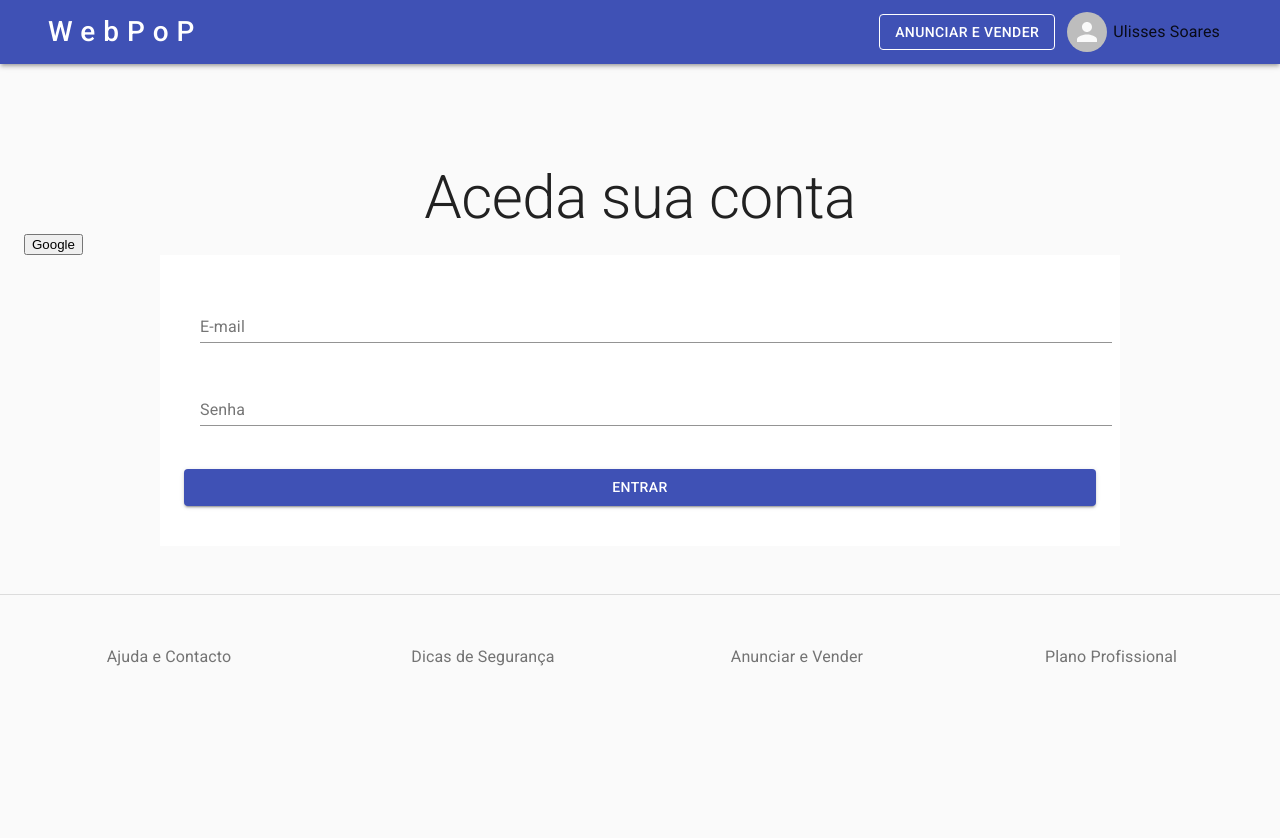
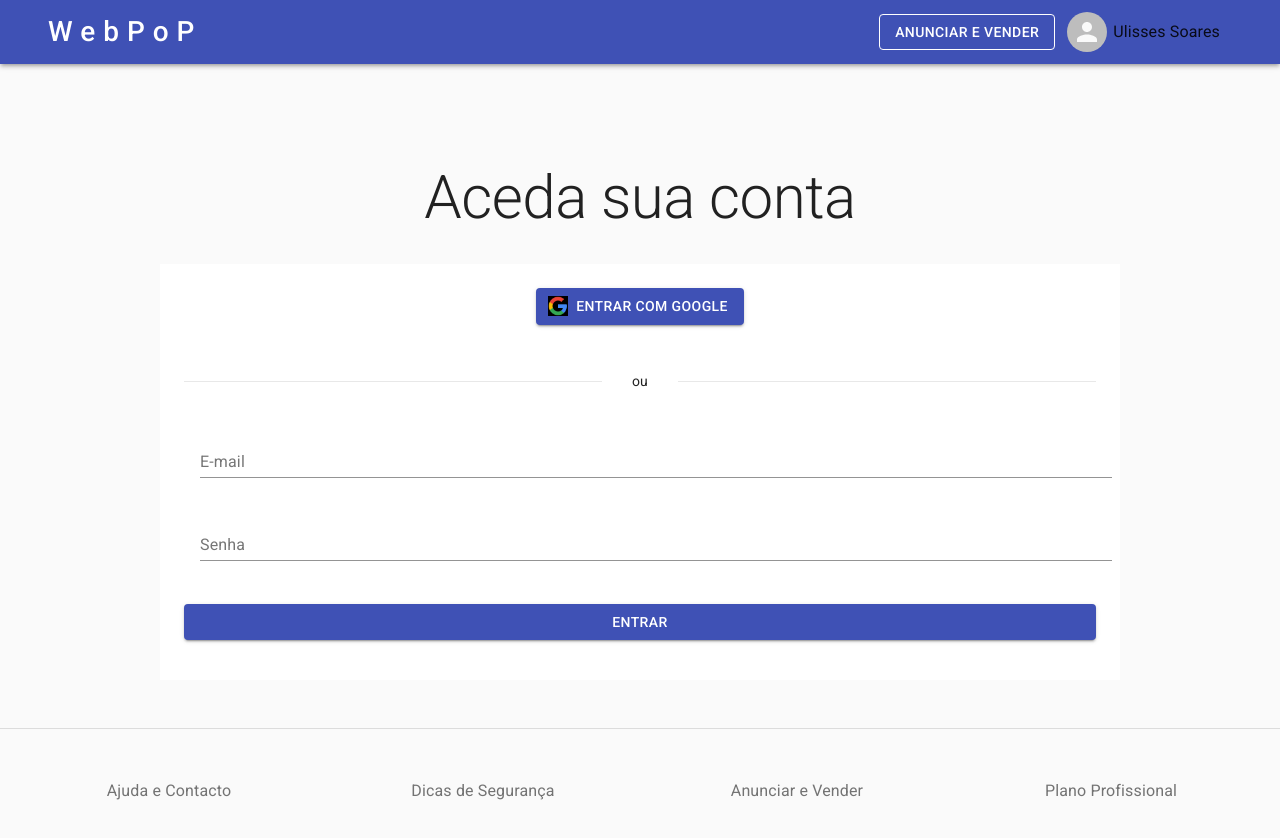
Before and after one commit to ulissessoaresmoreira/webpop, a Next.js app: page /auth/signin in a window 1280 px wide. Shown: the top 838 px of the page. Before the commit the page ends 800 px from the top, so only its background shows below. Built offline with nearby package versions, Linux system fonts and the light colour scheme; no server answers.

Commit message:
login google now working

```diff
--- a/pages/_app.js
+++ b/pages/_app.js
@@ -9,13 +9,13 @@
 
 
 
-export default function MyApp(props) {
-  const { Component, pageProps } = props
+//export default function App(props) {
+//  const { Component, pageProps } = props
 
-//export default function MyApp ({
-//  Component,
-//  pageProps: {session, ...pageProps},
-//}) {
+export default function App ({
+  Component,
+  pageProps: {session, ...pageProps},
+}) {
 
   return (
     <React.Fragment>
@@ -23,7 +23,7 @@
 
         <meta name="viewport" content="initial-scale=1, width=device-width" />
       </Head>
-      <SessionProvider session={pageProps.session}>
+      <SessionProvider session={session}>
         <ThemeProvider theme={theme}>
           <ToastyProvider>
             <CssBaseline />
@@ -35,7 +35,7 @@
   );
 }
 
-MyApp.propTypes = {
+App.propTypes = {
   Component: PropTypes.elementType.isRequired,
   emotionCache: PropTypes.object,
   pageProps: PropTypes.object.isRequired,
--- a/pages/api/auth/[...nextauth].js
+++ b/pages/api/auth/[...nextauth].js
@@ -8,7 +8,7 @@
 
 export default NextAuth({
 
-        getProviders: [
+        providers: [
             GoogleProvider({
                 clientId: process.env.GOOGLE_CLIENT_ID,
                 clientSecret: process.env.GOOGLE_CLIENT_SECRET
--- a/pages/auth/signin/index.js
+++ b/pages/auth/signin/index.js
@@ -1,4 +1,5 @@
 import {Formik} from 'formik'
+import Image from 'next/image'
 import axios from 'axios'
 import {useRouter} from 'next/router'
 import { useSession, signIn } from "next-auth/react"
@@ -31,8 +32,10 @@
     const {setToasty} = useToasty()
     const { data: getSession } = useSession()
 
+    console.log(getSession)
 
-    console.log(getSession)
+    const handleGoogleLogin = () => {
+        signIn('google',{callbackUrl: 'http://localhost:3000/user/dashboard'})}
 
         const handleFormSubmit = async values => {
             signIn('credentials',{
@@ -41,8 +44,6 @@
                 callbackUrl: 'http://localhost:3000/user/dashboard'
             })
         }
-
-
 
     return (
         <>
@@ -76,11 +77,29 @@
                                     <Container maxWidth="sm" className={classes.title}>
                                         <Typography constant="h2" variant="h2" align="center" color="textPrimary">Aceda sua conta</Typography>
                                     </Container>
-                                    <Container>
-                                        <button onClick={() => signIn('google')}>Google</button>
-                                    </Container>
 
                                     <Container maxWidth="md" className={classes.box}>
+                                        <Box className={classes.buttonGoogle}>
+                                            <Button
+                                                variant='contained'
+                                                color='primary'
+                                                startIcon={
+                                                    <Image
+                                                        src="/images/google.jpg"
+                                                        width={20}
+                                                        height={20}
+                                                        alt="Login google"
+                                                    />
+                                                }
+                                                onClick={handleGoogleLogin}>
+                                                Entrar com Google
+                                            </Button>
+                                        </Box>
+
+                                        <Box className={classes.orSeparator}>
+                                            <span>ou</span>
+                                        </Box>
+
                                         <Box>
                                             <FormControl fullWidth error={errors.email && touched.email} className={classes.formControl}>
                                                 <InputLabel>E-mail</InputLabel>
--- a/pages/auth/signin/styles.js
+++ b/pages/auth/signin/styles.js
@@ -3,7 +3,7 @@
 
 const useStyles = makeStyles((theme) => ({
     title:{
-        marginTop: 50
+        marginTop: 50,
     },
     subTitle:{
         marginBottom: 50
@@ -15,6 +15,7 @@
 
     },
     box:{
+        marginTop: 30,
         backgroundColor: theme.pallet.background.white,
         padding: theme.spacing(3),
     },
@@ -30,6 +31,24 @@
     },
     errorMessage: {
         margin: '20px 0'
+    },
+    orSeparator: {
+        display: 'flex',
+        justifyContent: 'center',
+        alignItems: 'center',
+        backgroundColor: '#e8e8e8',
+        width: '100%',
+        height: 1,
+        margin: theme.spacing(7,0,4),
+
+        '& span': {
+            backgroundColor: 'white',
+            padding: '0 30px',
+        }
+    },
+    buttonGoogle: {
+        display: 'flex',
+        justifyContent: 'center',
     }
 
 }))
```
Also changed, not shown: public/images/Google.jpg (added).
